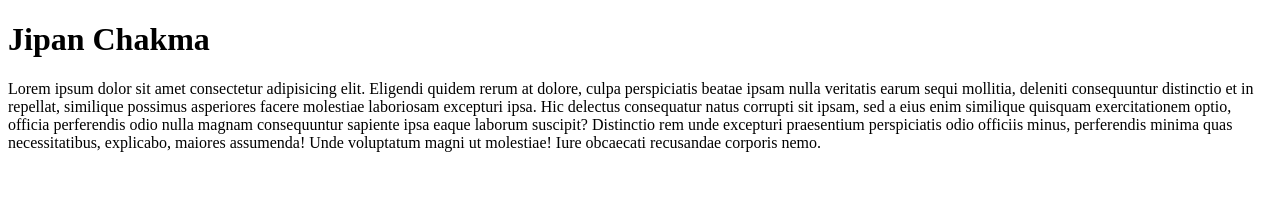
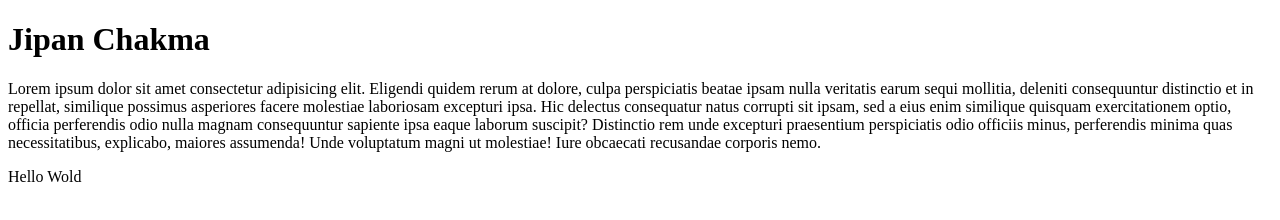
Before and after one commit to Jipan969/Repo-second, a plain HTML site: page index.html in a window 1280 px wide. Drawn offline with Linux system fonts and the light colour scheme.

Commit message:
Update index.html

```diff
--- a/index.html
+++ b/index.html
@@ -9,5 +9,6 @@
 <body>
     <h1>Jipan Chakma</h1>
     <p>Lorem ipsum dolor sit amet consectetur adipisicing elit. Eligendi quidem rerum at dolore, culpa perspiciatis beatae ipsam nulla veritatis earum sequi mollitia, deleniti consequuntur distinctio et in repellat, similique possimus asperiores facere molestiae laboriosam excepturi ipsa. Hic delectus consequatur natus corrupti sit ipsam, sed a eius enim similique quisquam exercitationem optio, officia perferendis odio nulla magnam consequuntur sapiente ipsa eaque laborum suscipit? Distinctio rem unde excepturi praesentium perspiciatis odio officiis minus, perferendis minima quas necessitatibus, explicabo, maiores assumenda! Unde voluptatum magni ut molestiae! Iure obcaecati recusandae corporis nemo.</p>
+    <p>Hello Wold</p>
 </body>
 </html>
```
